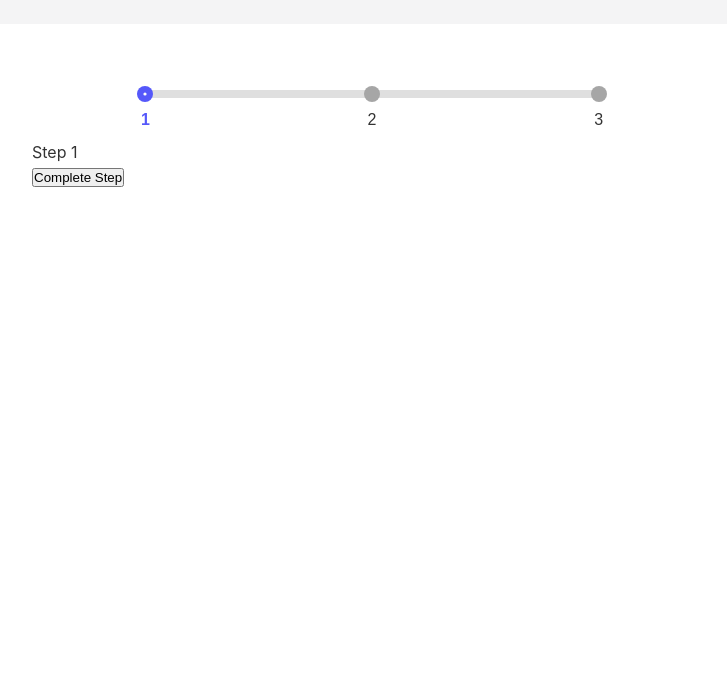
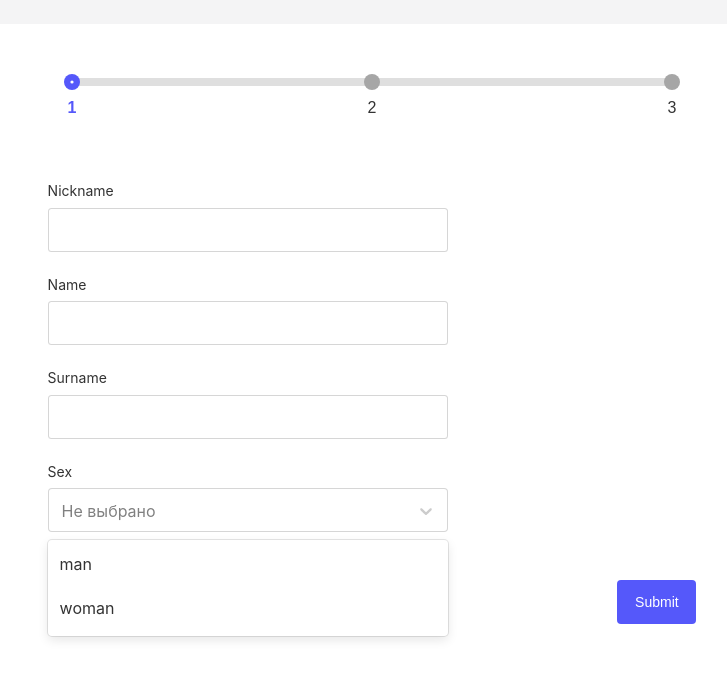
Before and after one commit to kumancev/cloud-test-assignment, a React (Vite) app: page /create in a window 1280 px wide. Shown: the top 676 px of the page, without its empty margins (268-995 px from the left). Built offline with nearby package versions, Linux system fonts and the light colour scheme.

Commit message:
feat: implement select using react-select

```diff
--- a/package.json
+++ b/package.json
@@ -18,7 +18,8 @@
     "react-hook-form": "^7.44.3",
     "react-icons": "^4.9.0",
     "react-redux": "^8.1.0",
-    "react-router-dom": "^6.13.0"
+    "react-router-dom": "^6.13.0",
+    "react-select": "^5.7.3"
   },
   "lint-staged": {
     "\"src/*\" \"src/**/*.{ts,tsx}\" \"test/**/*.{ts,tsx}\"": [
--- a/src/components/StartForm/StartForm.tsx
+++ b/src/components/StartForm/StartForm.tsx
@@ -1,24 +1,25 @@
 import { useForm } from 'react-hook-form'
-import { Link } from 'react-router-dom'
-import './index.module.scss'
+import { useNavigate } from 'react-router-dom'
+import styles from './index.module.scss'
 
 const MyForm = () => {
   const { register, handleSubmit } = useForm()
+  const navigate = useNavigate()
 
-  const onSubmit = (data: any) => {
+  const onSubmit = (data: any, e: any) => {
     console.log(data)
+    e.preventDefault()
+    navigate('/create')
   }
 
   return (
     <>
-      <form onSubmit={handleSubmit(onSubmit)}>
+      <form className={styles.startForm} onSubmit={handleSubmit(onSubmit)}>
         <label htmlFor="phone">Номер телефона</label>
         <input {...register('phone')} placeholder="+7 900 201-23-33" />
         <label htmlFor="email">Email</label>
         <input {...register('email')} placeholder="kumancev1@gmail.com" />
-        <button>
-          <Link to={`create`}>Submit</Link>
-        </button>
+        <button type="submit">Начать</button>
       </form>
     </>
   )
--- a/src/components/StartForm/index.module.scss
+++ b/src/components/StartForm/index.module.scss
@@ -1,7 +1,7 @@
 @use '@styles/pallete.scss' as *;
 @import '@styles/mixins.scss';
 
-form {
+.startForm {
   display: flex;
   flex-direction: column;
   margin: 1.6rem;
--- a/src/sections/Form/Layout/Layout.tsx
+++ b/src/sections/Form/Layout/Layout.tsx
@@ -9,10 +9,8 @@ type Props = {
 export const Layout = ({ children }: Props) => {
   return (
     <div className={styles.root}>
-      <div className={styles.content}>
-        <Stepper />
-        {children}
-      </div>
+      <Stepper />
+      <div className={styles.content}>{children}</div>
     </div>
   )
 }
--- a/src/sections/Form/Layout/index.module.scss
+++ b/src/sections/Form/Layout/index.module.scss
@@ -23,7 +23,7 @@
 }
 
 .content {
-  margin: 3.875rem 6.875rem 5.75rem;
+  margin: 3.875rem 6.25rem 5.75rem;
 
   @include mediaMax(920) {
     margin: 0 2rem;
--- a/src/sections/Form/Step1/Step1.tsx
+++ b/src/sections/Form/Step1/Step1.tsx
@@ -1,9 +1,71 @@
 import { useDispatch, useSelector } from 'react-redux'
 import { updateStepState } from '@features/stepper/stepperSlice'
 import { Step } from '@features/stepper/stepperSlice'
+import { useForm, Controller } from 'react-hook-form'
 import { RootState } from '@app/store'
+import styles from './index.module.scss'
+import { useNavigate } from 'react-router-dom'
+import Select from 'react-select'
+
+const customStyles = {
+  control: (base: any) => ({
+    ...base,
+    height: '44px',
+    padding: '0 11px',
+    background: '#fff',
+    border: '1px solid rgba(0, 0, 0, 0.16)',
+    borderRadius: '0.25em',
+  }),
+  dropdownIndicator: (base: any) => ({
+    ...base,
+    padding: 0,
+  }),
+  clearIndicator: (base: any) => ({
+    ...base,
+    padding: 0,
+  }),
+  multiValue: (base: any) => ({
+    ...base,
+    backgroundColor: '#fff',
+  }),
+  valueContainer: (base: any) => ({
+    ...base,
+    padding: 0,
+  }),
+  input: (base: any) => ({
+    ...base,
+    margin: 0,
+    padding: 0,
+  }),
+  option: (base: any, { data, isDisabled, isFocused, isSelected }: any) => {
+    return {
+      ...base,
+      height: '44px',
+      backgroundColor: isFocused ? 'rgba(0, 0, 0, 0.16)' : null,
+      color: '#333333',
+    }
+  },
+}
+
+const options = [
+  { id: 'field-sex-option-man', value: 'man', label: 'man' },
+  { id: 'field-sex-option-woman', value: 'woman', label: 'woman' },
+]
 
 const Step1 = () => {
+  const { register, handleSubmit, control } = useForm()
+  const navigate = useNavigate()
+
+  const onSubmit = (data: any) => {
+    console.log(data)
+    handleCompleteStep()
+  }
+
+  const redirectSubmit = (e: any) => {
+    e.preventDefault()
+    navigate('/')
+  }
+
   const dispatch = useDispatch()
   const steps = useSelector((state: RootState) => state.stepper.steps)
 
@@ -22,10 +84,46 @@ const Step1 = () => {
   }
 
   return (
-    <div>
-      <div>Step 1</div>
-      <button onClick={handleCompleteStep}>Complete Step</button>
-    </div>
+    <>
+      <form className={styles.form} onSubmit={handleSubmit(onSubmit)}>
+        <label htmlFor="field-nickname">Nickname</label>
+        <input id="field-nickname" type="text" {...register('nickname')} />
+
+        <label htmlFor="field-name">Name</label>
+        <input id="field-name" type="text" {...register('name')} />
+
+        <label htmlFor="field-surname">Surname</label>
+        <input id="field-surname" type="text" {...register('surname')} />
+
+        <label htmlFor="field-sex">Sex</label>
+        <div id="field-sex" style={{ width: '400px' }}>
+          <Controller
+            name="field-sex"
+            control={control}
+            render={({ field: { onChange, value } }) => (
+              <Select
+                placeholder="Не выбрано"
+                options={options}
+                value={options.find((c) => c.value === value)}
+                onChange={(val) => onChange(val!.value)}
+                styles={customStyles}
+                components={{
+                  IndicatorSeparator: () => null,
+                }}
+                menuIsOpen={true}
+              />
+            )}
+            rules={{ required: true }}
+          />
+        </div>
+        <div className={styles.btnGroup}>
+          <button className={styles.btnBack} onClick={redirectSubmit}>
+            Назад
+          </button>
+          <button type="submit">Submit</button>
+        </div>
+      </form>
+    </>
   )
 }
 
--- a/src/sections/Form/Step1/index.module.scss
+++ b/src/sections/Form/Step1/index.module.scss
@@ -0,0 +1,80 @@
+@use '@styles/pallete.scss' as *;
+@import '@styles/mixins.scss';
+
+.form {
+  display: flex;
+  flex-direction: column;
+  margin: 1.6rem;
+
+  label {
+    font-size: 0.875em;
+    line-height: 1.25em;
+    color: $black;
+
+    margin-bottom: 0.5rem;
+  }
+
+  input {
+    width: 400px;
+    padding: 12px;
+    height: 2.75rem;
+    background: #fff;
+    border: 1px solid rgba(0, 0, 0, 0.16);
+    border-radius: 0.25em;
+
+    font-size: 14px;
+    color: rgba(0, 0, 0, 0.48);
+
+    &:not(:last-child) {
+      margin-bottom: 1.5rem;
+    }
+
+    @include mediaMax(560) {
+      width: 280px;
+    }
+  }
+
+  select {
+    width: 400px;
+    padding: 12px;
+    height: 2.75rem;
+    background: #fff;
+    border: 1px solid rgba(0, 0, 0, 0.16);
+    border-radius: 0.25em;
+
+    font-size: 14px;
+    color: rgba(0, 0, 0, 0.48);
+
+    &:not(:last-child) {
+      margin-bottom: 1.5rem;
+    }
+
+    @include mediaMax(560) {
+      width: 280px;
+    }
+  }
+
+  button {
+    margin-top: 48px;
+    width: 79px;
+    height: 44px;
+    background: $purple;
+    border: none;
+    border-radius: 4px;
+    cursor: pointer;
+
+    font-size: 14px;
+    color: #fff;
+  }
+
+  .btnBack {
+    background: #fff;
+    color: $purple;
+    border: 2px solid;
+  }
+
+  .btnGroup {
+    display: flex;
+    justify-content: space-between;
+  }
+}
```
Also changed, not shown: 1 other file (tests, documents, lock files or other folders).
